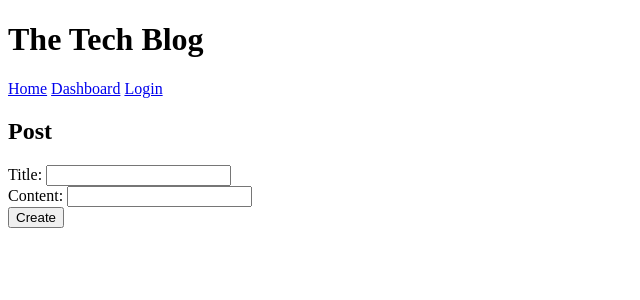
After one commit to jbowdle/tech-blog, a Node server app: page /createPost in a window 1280 px wide. The commit adds this page. Shown: the top 300 px of the page, without its empty margins (0-640 px from the left). Run offline with Node 20, Linux system fonts and the light colour scheme; a user stored in the database is signed in; some libraries are stand-ins or nearby versions.

Commit message:
dashboard/post can now be done from the webpage. Added session timeout

```diff
--- a/controllers/home-routes.js
+++ b/controllers/home-routes.js
@@ -66,4 +66,13 @@ router.get('/login', (req, res) => {
   res.render('login');
 });
 
+router.get('/createPost', (req, res) => {
+  if (!req.session.loggedIn) {
+    res.redirect('/');
+    return;
+  }
+
+  res.render('createPost');
+});
+
 module.exports = router;
--- /dev/null
+++ b/public/js/postAndComment.js
@@ -0,0 +1,25 @@
+const createPostFormHandler = async (event) => {
+  event.preventDefault();
+
+  const title = document.querySelector('#title-post').value.trim();
+  const content = document.querySelector('#content-post').value.trim();
+
+  if (title && content) {
+    const response = await fetch('/dashboard/post', {
+      method: 'POST',
+      body: JSON.stringify({ title, content }),
+      headers: { 'Content-Type': 'application/json' },
+    });
+
+    // TODO: send to newly created post
+    if (response.ok) {
+      document.location.replace('/');
+    } else {
+      alert('Failed to create post.');
+    }
+  }
+};
+
+document
+  .querySelector('.post-form')
+  .addEventListener('submit', createPostFormHandler);
--- a/server.js
+++ b/server.js
@@ -16,7 +16,10 @@ const hbs = exphbs.create({ helpers });
 
 const sess = {
   secret: 'Secret',
-  cookie: {},
+  cookie: {
+    // session expires after 10 hours
+    maxAge: 10 * 60 * 60 * 1000,
+  },
   resave: false,
   saveUninitialized: true,
   store: new SequelizeStore({
--- /dev/null
+++ b/views/createPost.handlebars
@@ -0,0 +1,20 @@
+<div class="row justify-space-between-md">
+  <div class="post-card">
+    <h2 class="page-title">Post</h2>
+    <form class="form post-form">
+      <div class="form-group">
+        <label for="title-post">Title:</label>
+        <input class="form-input" type="text" id="title-post" />
+      </div>
+      <div class="form-group">
+        <label for="content-post">Content:</label>
+        <input class="form-input" type="text" id="content-post" />
+      </div>
+      <div class="form-group">
+        <button class="btn btn-primary" type="submit">Create</button>
+      </div>
+    </form>
+  </div>
+</div>
+
+<script src="./js/postAndComment.js"></script>
--- a/views/dashboard.handlebars
+++ b/views/dashboard.handlebars
@@ -11,4 +11,4 @@ My posts:
 </section>
 {{/each}}
 
-<button>Create Post</button>
+<a href='/createPost'>Create Post</a>
```
